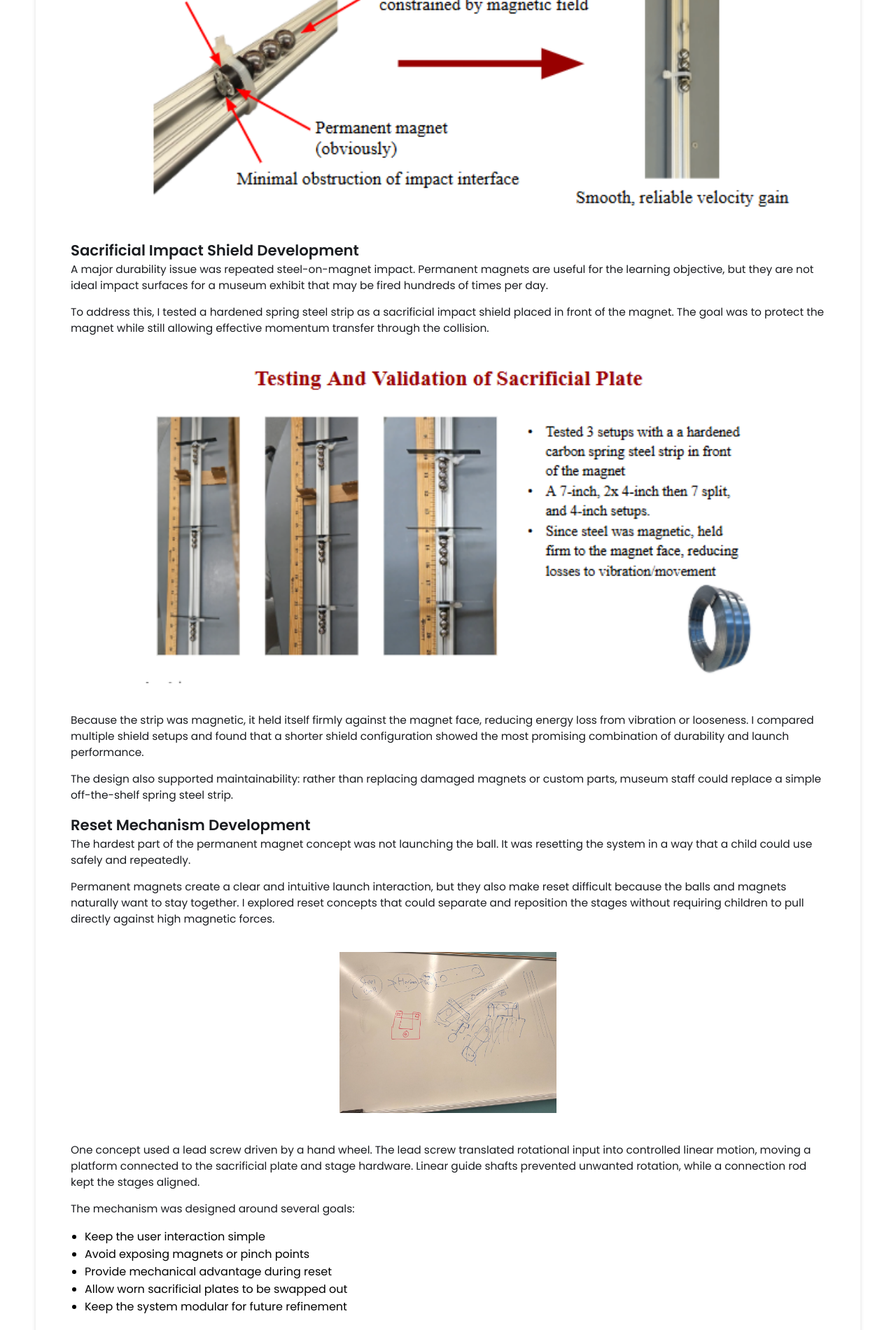
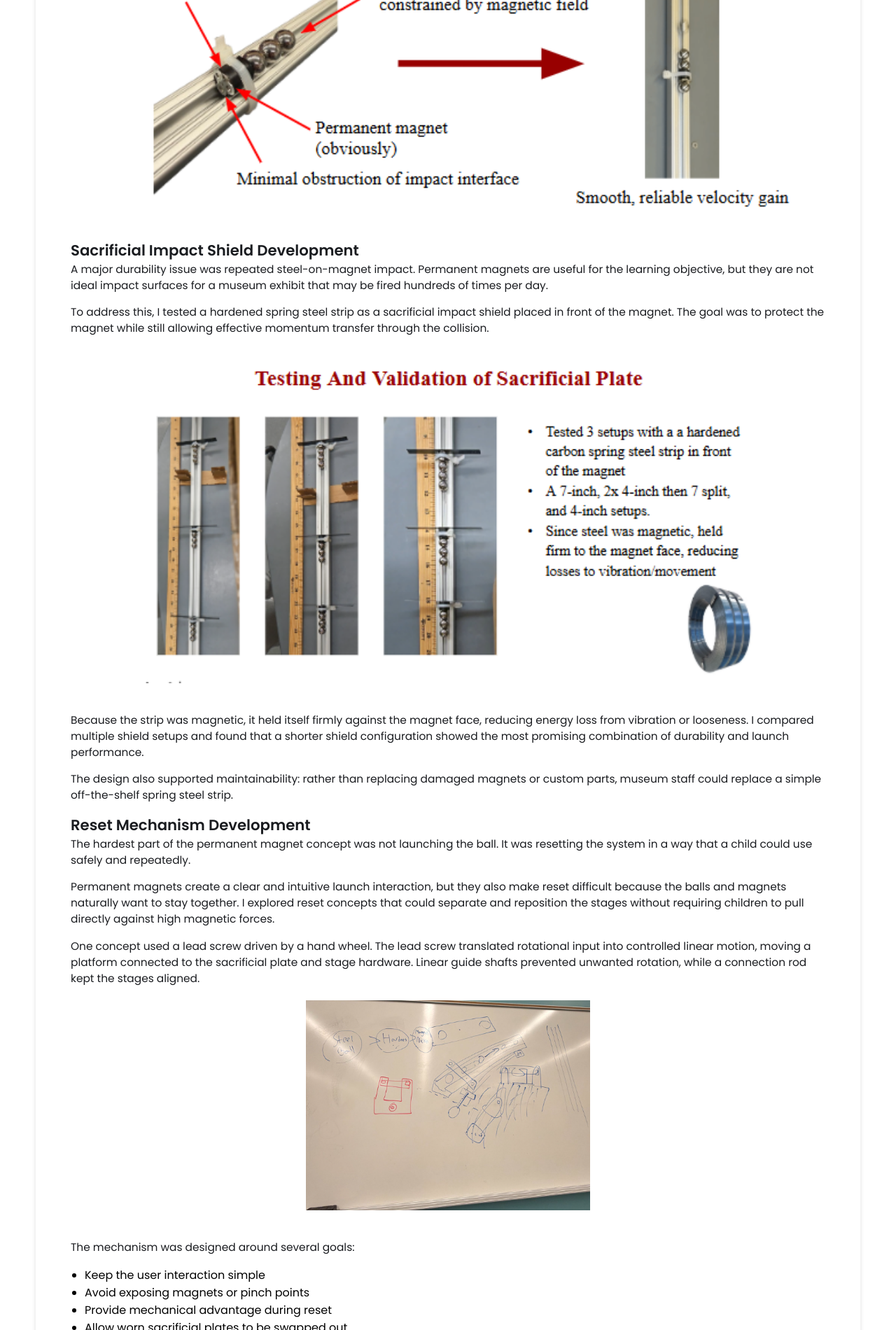
Before and after one commit to mnmohsen/personalwebsite, a Jekyll site: the page built from _projects/sonos-teardown/index.md, in a window 1280 px wide. Shown: the part 4015-5915 px from the top of the page at 70% size. Built offline with Jekyll 4.4.1, drawn with Linux system fonts in a browser that asks for light colours; grey boxes are pictures that could not be loaded.

Commit message:
Update index.md

```diff
--- a/_projects/sonos-teardown/index.md
+++ b/_projects/sonos-teardown/index.md
@@ -94,9 +94,8 @@ The hardest part of the permanent magnet concept was not launching the ball. It
 
 Permanent magnets create a clear and intuitive launch interaction, but they also make reset difficult because the balls and magnets naturally want to stay together. I explored reset concepts that could separate and reposition the stages without requiring children to pull directly against high magnetic forces.
 
-<img src="/assets/images/whiteboard.png" alt="Reset mechanism concept sketches" style="width:100%; max-height:230px; object-fit:contain; margin: 20px 0;">
-
 One concept used a lead screw driven by a hand wheel. The lead screw translated rotational input into controlled linear motion, moving a platform connected to the sacrificial plate and stage hardware. Linear guide shafts prevented unwanted rotation, while a connection rod kept the stages aligned.
+<img src="/assets/images/whiteboard.png" alt="Reset mechanism concept sketches" style="width:100%; max-height:300px; object-fit:contain; margin: 20px 0;">
 
 The mechanism was designed around several goals:
 
```
